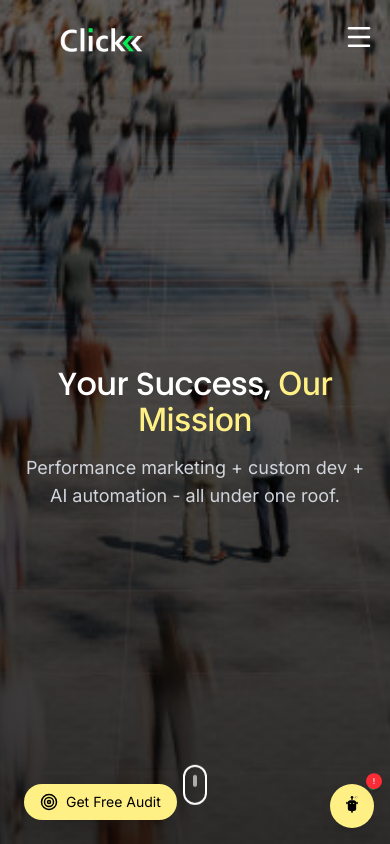
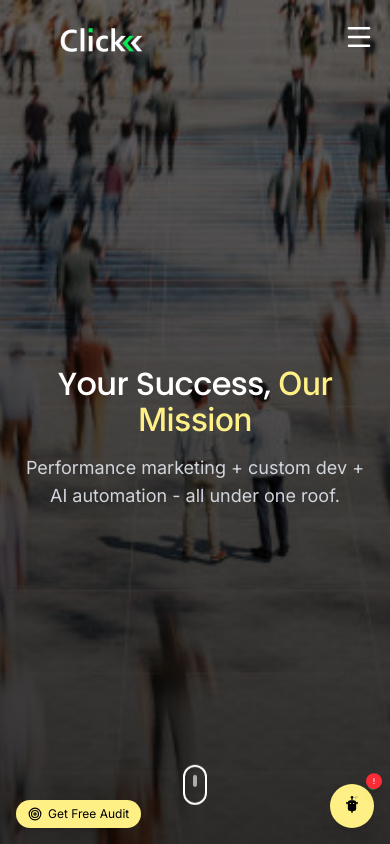
Before and after one commit to Shivamkumar181/clickagency, a React (Vite) app: page / in a window 390 px wide. Shown: the top 844 px of the page. Built offline with nearby package versions, Linux system fonts and the light colour scheme.

Commit message:
Refactor FloatingAuditBtn styles and target size

```diff
--- a/src/components/FloatingAuditBtn.jsx
+++ b/src/components/FloatingAuditBtn.jsx
@@ -1,3 +1,24 @@
+// import React from "react";
+// import { Target } from "lucide-react";
+
+// const FloatingAuditBtn = () => {
+//   const scrollToContact = () => {
+//     const contactSection = document.getElementById("contact-form-section");
+//     if (contactSection) contactSection.scrollIntoView({ behavior: "smooth" });
+//   };
+//   return (
+//     <button
+//       onClick={scrollToContact}
+//       className="fixed bottom-6 left-6 bg-yellow-200 text-black px-4 py-2 rounded-full shadow-lg flex items-center gap-2 hover:scale-105 transition z-40 text-sm font-semibold"
+//     >
+//       <Target size={18} /> Get Free Audit
+//     </button>
+//   );
+// };
+
+// export default FloatingAuditBtn;
+
+
 import React from "react";
 import { Target } from "lucide-react";
 
@@ -9,9 +30,9 @@ const FloatingAuditBtn = () => {
   return (
     <button
       onClick={scrollToContact}
-      className="fixed bottom-6 left-6 bg-yellow-200 text-black px-4 py-2 rounded-full shadow-lg flex items-center gap-2 hover:scale-105 transition z-40 text-sm font-semibold"
+      className="fixed bottom-4 left-4 sm:bottom-6 sm:left-6 bg-yellow-200 text-black px-3 py-1.5 sm:px-4 sm:py-2 rounded-full shadow-lg flex items-center gap-1.5 sm:gap-2 hover:scale-105 transition z-40 text-xs sm:text-sm font-semibold"
     >
-      <Target size={18} /> Get Free Audit
+      <Target size={14} className="sm:w-[18px] sm:h-[18px]" /> Get Free Audit
     </button>
   );
 };
```
